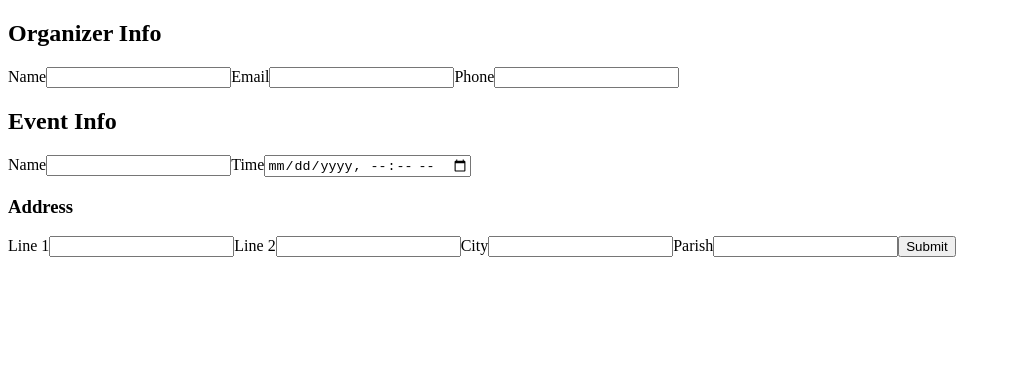
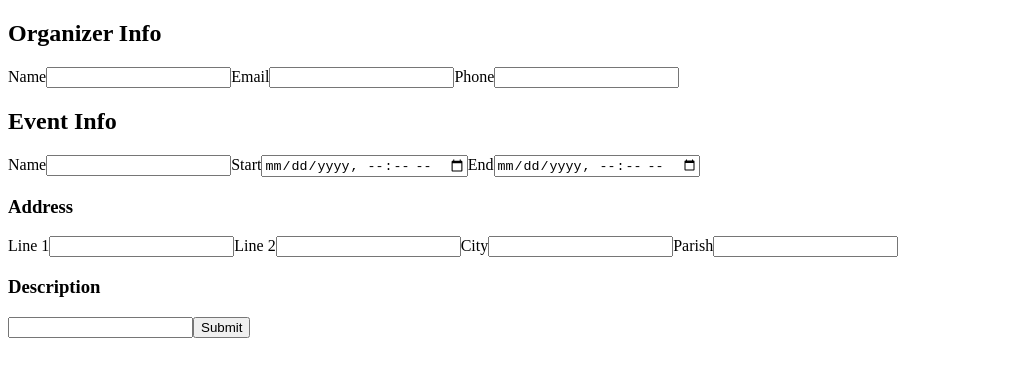
Before and after one commit to Adjoa/happenings-ja, a React (Create React App) app in the folder client/: page /events/new in a window 1280 px wide. Shown: the top 376 px of the page, without its empty margins (0-1011 px from the left). Built offline with nearby package versions, Linux system fonts and the light colour scheme.

Commit message:
added init state and handleChange to EventForm

```diff
--- a/client/src/components/EventForm.js
+++ b/client/src/components/EventForm.js
@@ -1,6 +1,36 @@
 import React from 'react'
 
 class EventForm extends React.Component {
+  constructor() {
+    super();
+
+    this.state = {
+      organizer: {
+        name: '',
+        email: '',
+        phone: '',
+        event: {
+          name: '',
+          start_time: '',
+          end_time: '',
+          address: {
+            line1: '',
+            line2: '',
+            city:'',
+            parish:'',
+            country: 'Jamaica'
+          },
+          description: ''
+        }
+      }
+    }
+  }
+
+  handleChange = (event) => {
+    const { value, name } = event.target;
+    this.setState({ [name]: value });
+  }
+
   render() {
     return(
       <div>
@@ -15,7 +45,9 @@ class EventForm extends React.Component {
           <h2>Event Info</h2>
             <label>Name</label>
             <input type="text"></input>
-            <label>Time</label>
+            <label>Start</label>
+            <input type="datetime-local"></input>
+            <label>End</label>
             <input type="datetime-local"></input>
             <h3>Address</h3>
               <label>Line 1</label>
@@ -26,6 +58,8 @@ class EventForm extends React.Component {
               <input type="text"></input>
               <label>Parish</label>
               <input type="text"></input>
+            <h3>Description</h3>
+            <input type="textarea"></input>
           <input type="submit" />
         </form>
       </div>
```
